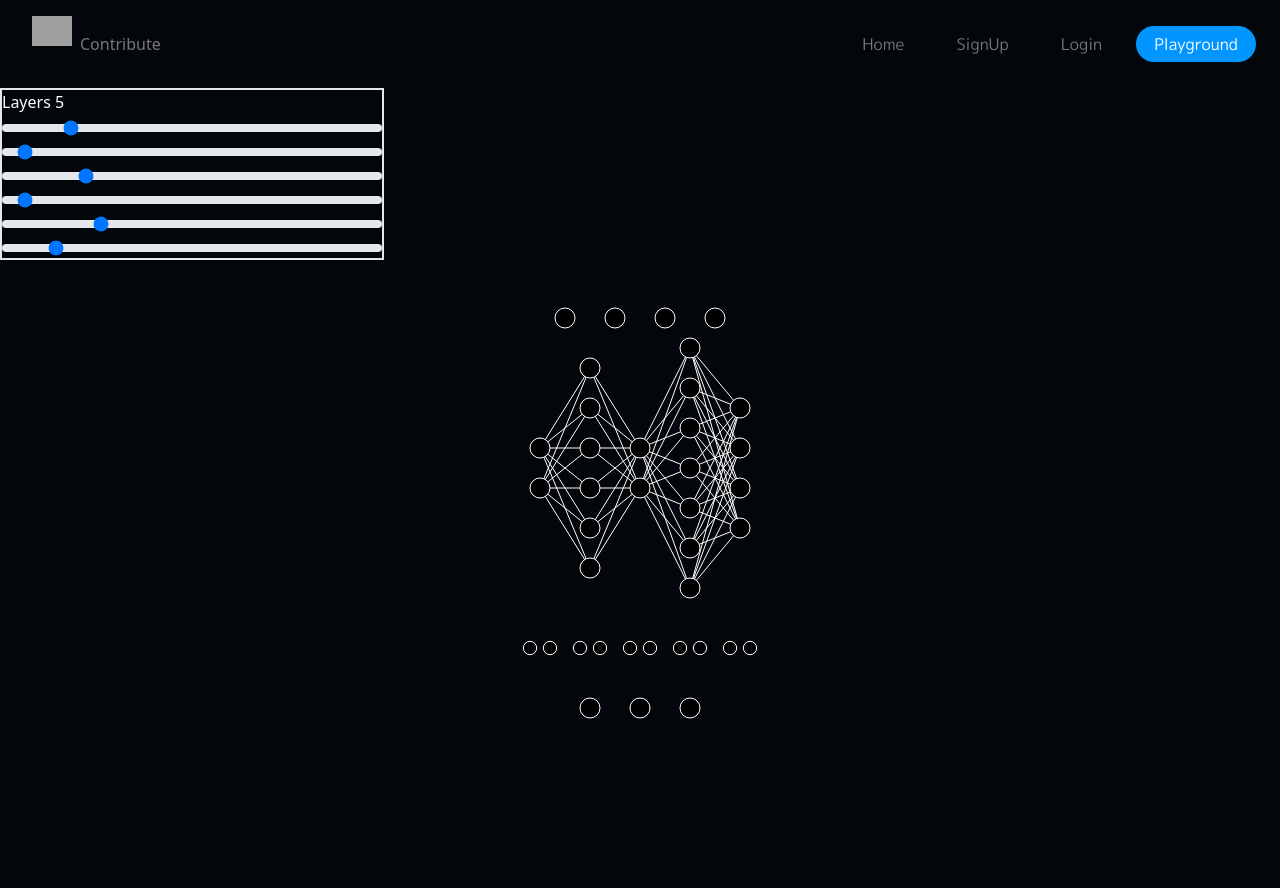
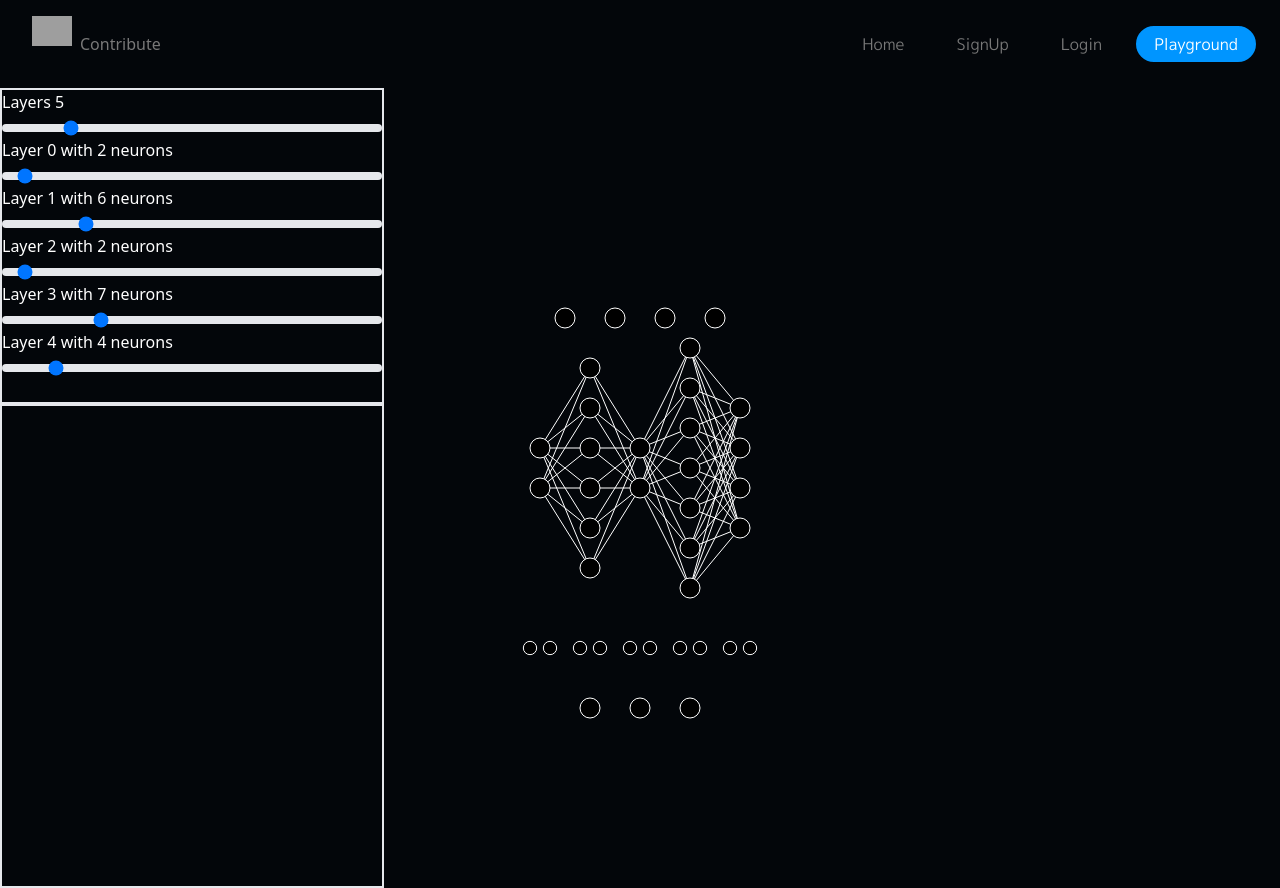
Before and after one commit to erupturatis/NeuralNetworkPlayground, a React (Vite) app in the folder Client/: page /Playground in a window 1280 px wide. Before the commit the page ends 800 px from the top, so only its background shows below. Built offline with nearby package versions, Linux system fonts and the light colour scheme; grey boxes are pictures that could not be loaded.

Commit message:
fixed body overflow

```diff
--- a/Client/src/Pages/PlayGround/OptionsLeft.jsx
+++ b/Client/src/Pages/PlayGround/OptionsLeft.jsx
@@ -24,9 +24,7 @@ const OptionsLeft = () => {
   }, []);
 
   useEffect(() => {
-    //console.log(network.layers);
     for (let i = 0; i < network.length; i++) {
-      console.log(network.layers[i].numNeurons, layerSizes[i]);
       if (layerSizes[i] > network.layers[i].numNeurons) {
         for (
           let iter = layerSizes[i] - network.layers[i].numNeurons;
@@ -53,8 +51,6 @@ const OptionsLeft = () => {
 
   useEffect(() => {
     setLayers(network.length);
-    // setLayerSizes(network.layers.map((element) => element.numNeurons));
-    // console.log(layerSizes);
   }, [network.length]);
 
   let setlayerSizesIdx = (index, value) => {
@@ -68,7 +64,6 @@ const OptionsLeft = () => {
     // layers sync
     if (layers > network.length) {
       // need to add layers
-      //console.log('here first', layers - network.length);
       for (let iter = layers - network.length; iter > 0; iter--) {
         dispatchAddLayer(network.length - 2);
       }
@@ -79,8 +74,9 @@ const OptionsLeft = () => {
     }
   };
   return (
-    <div>
+    <div className="h-  ">
       <div>Layers {layers}</div>
+      <div className="h-72 overflow-auto">
         <input
           id="range"
           type="range"
@@ -93,8 +89,11 @@ const OptionsLeft = () => {
           }}
         />
         {network.layers.map((element) => {
-        //console.log(element.layerNum);
           return (
+            <>
+              <div>
+                Layer {element.layerNum} with {element.numNeurons} neurons
+              </div>
               <input
                 key={element.layerNum}
                 id="range"
@@ -105,13 +104,13 @@ const OptionsLeft = () => {
                 className="w-full h-2 bg-gray-200 rounded-lg appearance-none cursor-pointer dark:bg-gray-700"
                 onChange={(e) => {
                   setlayerSizesIdx(element.layerNum, e.target.value);
-              console.log(layerSizes);
                 }}
               />
+            </>
           );
-
-        _;
         })}
+      </div>
+      <div className="border-2 h-full bg-amber-300  overflow-hidden"></div>
     </div>
   );
 };
--- a/Client/src/Pages/PlayGround/PlayGround.jsx
+++ b/Client/src/Pages/PlayGround/PlayGround.jsx
@@ -1,13 +1,21 @@
+import { useEffect } from 'react';
 import NetworkGenerator from './NetworkGenerator';
 import OptionsLeft from './OptionsLeft';
 
 const PlayGround = () => {
+  useEffect(() => {
+    document.body.classList.add('overflow-hidden');
+    return () => {
+      document.body.classList.remove('overflow-hidden');
+    };
+  }, []);
+
   return (
     <div id="graph-container" className="w-full h-full ">
-      <div className=" text-white left-0 absolute h-100% w-96 border-2">
+      <div className=" text-white left-0 absolute h-full  w-96 border-2 ">
         <OptionsLeft />
       </div>
-      <div className="w-full h-full ">
+      <div className="w-full h-full">
         <svg
           id="root-svg"
           xmlns="http://www.w3.org/2000/svg"
```
Lines whose indentation alone changed are shown as unchanged.
